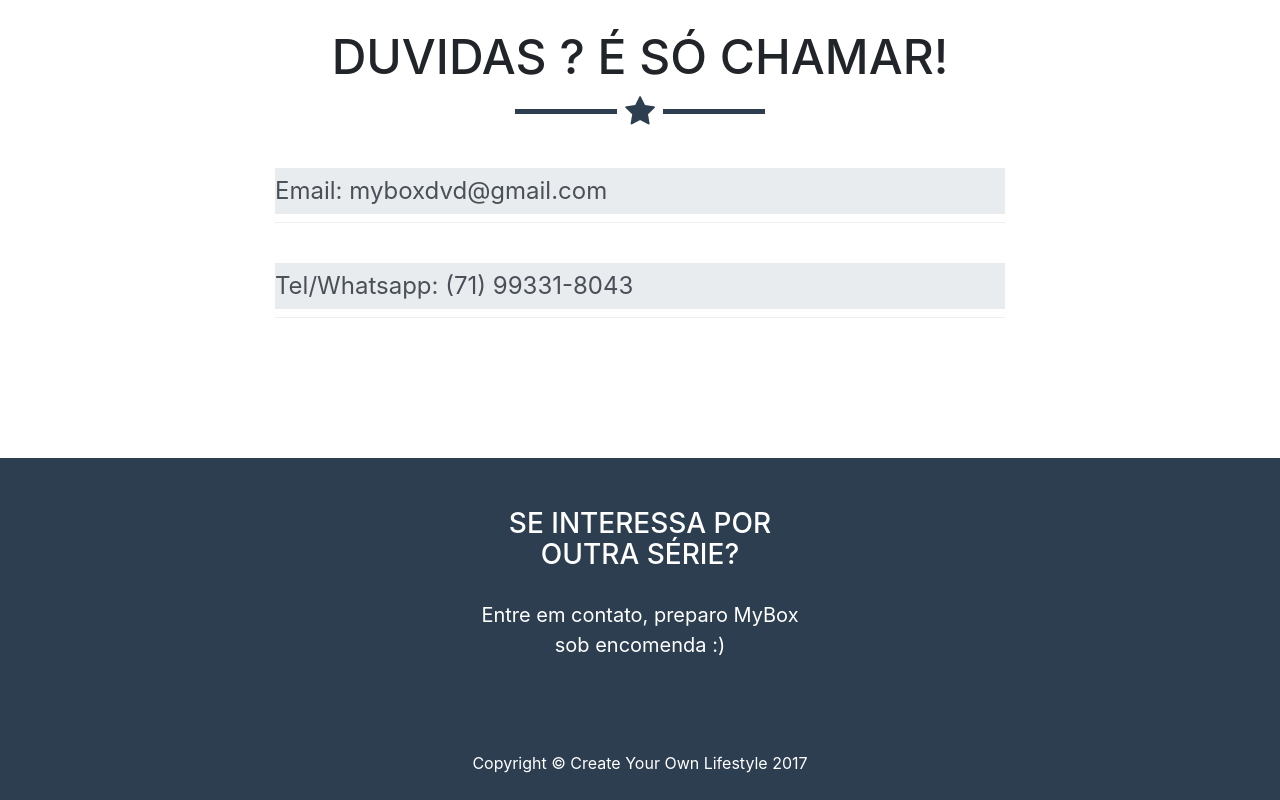
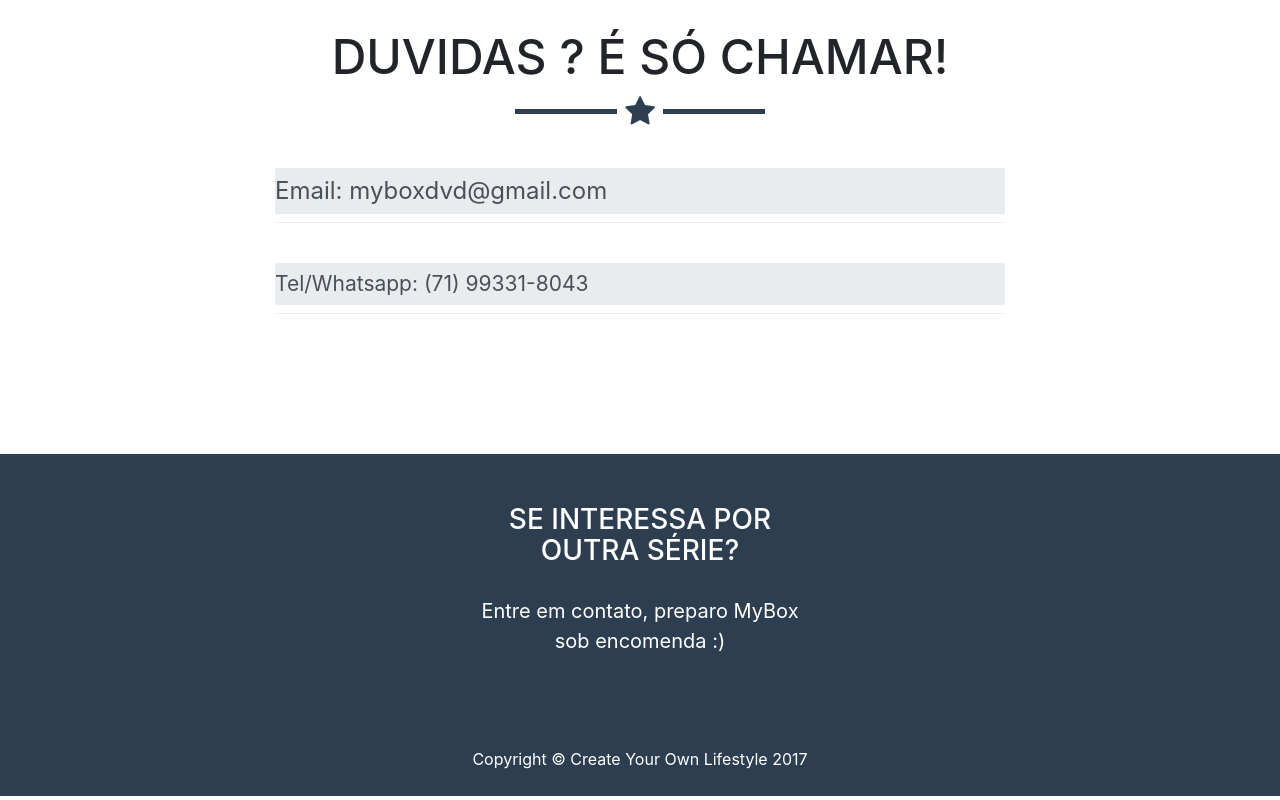
Before and after one commit to myboxDVD/myboxdvd.github.io, a website with bundled scripts: page index.html in a window 1280 px wide. Shown: the part 2603-3403 px from the top of the page. Built offline with nearby package versions, Linux system fonts and the light colour scheme.

Commit message:
second commit

```diff
--- a/css/freelancer.css
+++ b/css/freelancer.css
@@ -11,6 +11,10 @@ body {
 
 p {
     font-size: 20px;
+}
+
+#tel {
+    font-size: 21px;
 }
 
 #vantagens li {
--- a/index.html
+++ b/index.html
@@ -177,7 +177,7 @@
                         <div class="control-group">
                             <div class="form-group floating-label-form-group controls">
                                 <label>Te/ Whatsapp</label>
-                                <input class="form-control" value="Tel/Whatsapp: (71) 99331-8043" readonly="true" id="phone" type="text">
+                                <input id="tel" class="form-control" value="Tel/Whatsapp: (71) 99331-8043" readonly="true" id="phone" type="text">
                             </div>
                         </div>
                         <br>
```
